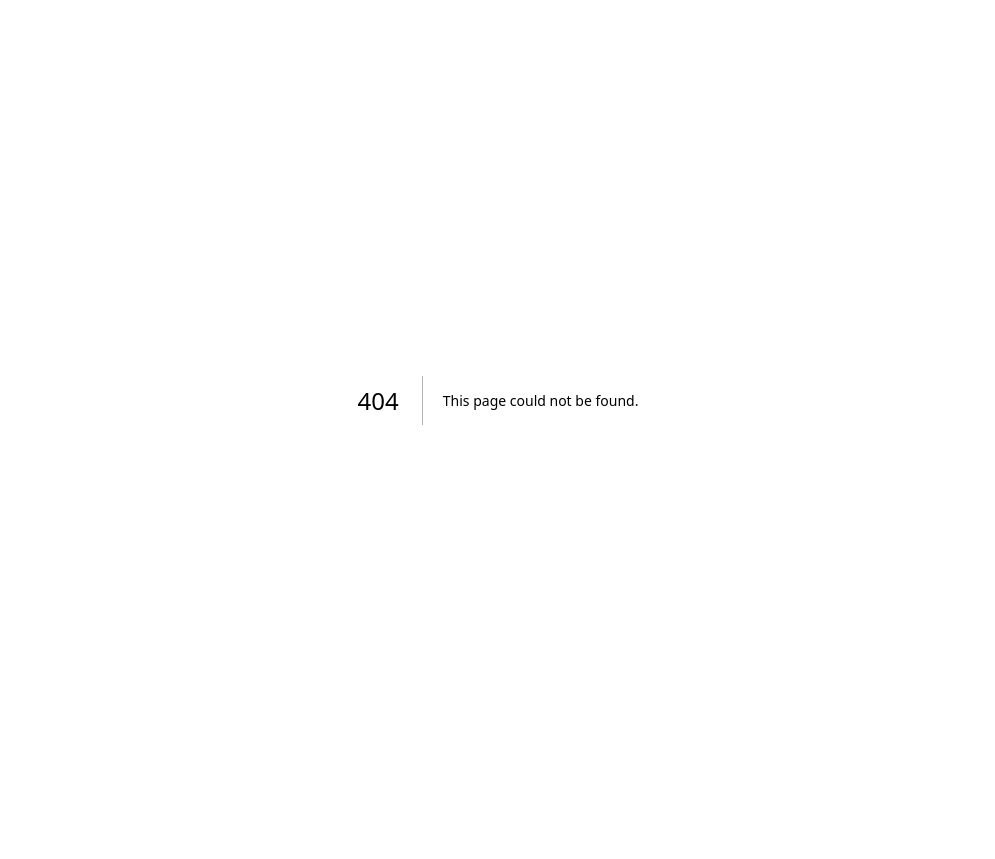
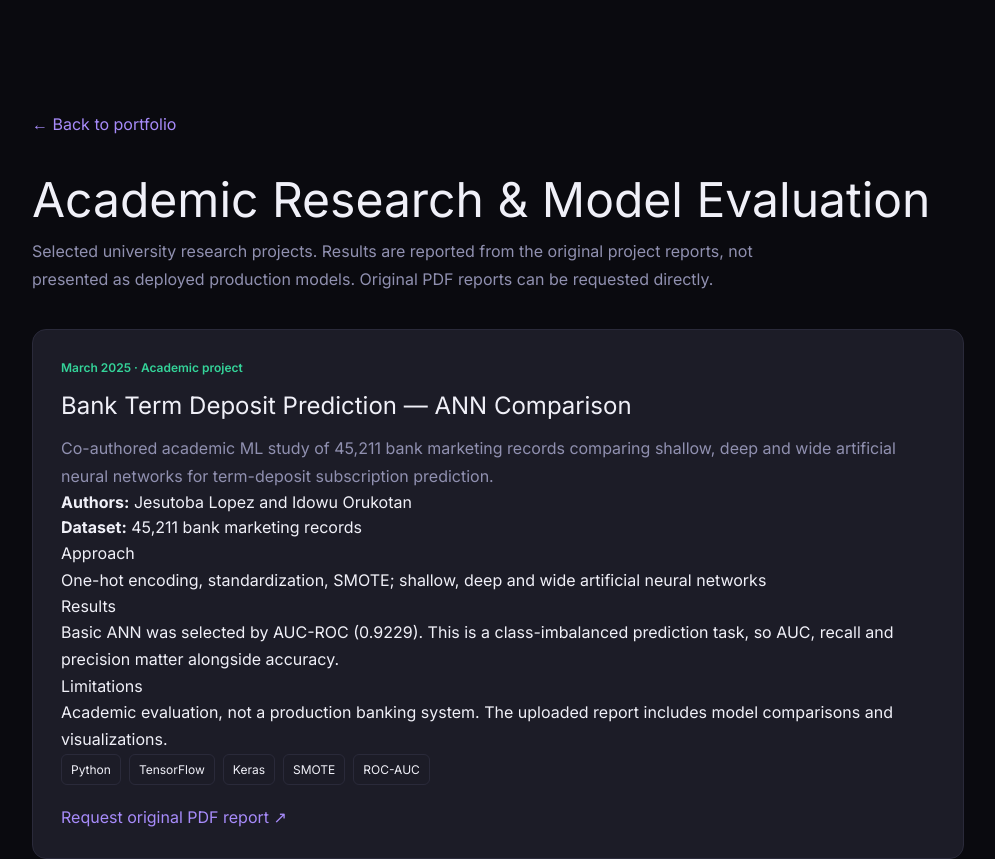
Before and after one commit to Dav-lopez/-jesutoba-portfolio, a Next.js app: page /research in a window 1280 px wide. Before the commit this address had no page. Shown: the top 859 px of the page, without its empty margins (142-1137 px from the left). Before the commit the page ends 800 px from the top, so only its background shows below. Built offline with nearby package versions, Linux system fonts and the light colour scheme.

Commit message:
feat: add detailed source-grounded research case studies

```diff
--- /dev/null
+++ b/src/app/research/page.tsx
@@ -0,0 +1,27 @@
+import Link from "next/link";
+import { projects } from "@/data";
+
+const research = [
+  { id: "bank-deposit-ann", authors: "Jesutoba Lopez and Idowu Orukotan", date: "March 2025", dataset: "45,211 bank marketing records", methods: "One-hot encoding, standardization, SMOTE; shallow, deep and wide artificial neural networks", result: "Basic ANN was selected by AUC-ROC (0.9229). This is a class-imbalanced prediction task, so AUC, recall and precision matter alongside accuracy.", limitations: "Academic evaluation, not a production banking system. The uploaded report includes model comparisons and visualizations." },
+  { id: "student-math-regression", authors: "Jesutoba Lopez and Ibrahim Olushola", date: "May 2025", dataset: "1,000 student observations from the Students Performance in Exams dataset", methods: "Linear, generalized, GLS, LAD, Huber, LTS, polynomial, subset selection, ridge, lasso and principal components regression", result: "The report compares models using R², MSE, AIC and BIC; GLS reports approximately R² = 0.878, MSE = 28.00.", limitations: "Observational academic modeling; reported associations should not be interpreted as causal effects." },
+  { id: "patient-pro-glm", authors: "Jesutoba Lopez", date: "April 2026", dataset: "5,000 simulated observations from 1,000 patients across five weekly checkpoints", methods: "Binary logistic regression, ordinal logistic regression and Poisson regression; ROC, confusion matrices and goodness-of-fit comparisons", result: "The report selects binary logistic regression for its binary target and reported fit criteria; ordinal regression retains the original outcome ordering.", limitations: "Simulated data; the report does not demonstrate clinical effectiveness or validate treatment recommendations. The models use different response representations, so AIC comparisons require caution." }
+];
+export const metadata = { title: "Academic Research | Jesutoba Lopez", description: "Machine learning and statistical modeling case studies with methods, data and limitations." };
+export default function ResearchPage() {
+  return <main style={{maxWidth:980,margin:"0 auto",padding:"7rem 1.5rem 5rem",color:"var(--text)"}}>
+    <Link href="/" style={{color:"var(--accent3)"}}>← Back to portfolio</Link>
+    <h1 style={{fontSize:"clamp(2rem,5vw,3rem)",marginTop:"1.5rem"}}>Academic Research & Model Evaluation</h1>
+    <p style={{color:"var(--text2)",lineHeight:1.7,maxWidth:740}}>Selected university research projects. Results are reported from the original project reports, not presented as deployed production models. Original PDF reports can be requested directly.</p>
+    {research.map(item=>{const p=projects.find(x=>x.id===item.id);return <article id={item.id} key={item.id} style={{scrollMarginTop:100,marginTop:36,padding:28,border:"1px solid var(--border)",borderRadius:14,background:"var(--surface)"}}>
+      <div style={{fontSize:12,color:"var(--teal2)",fontWeight:600}}>{item.date} · Academic project</div>
+      <h2 style={{fontSize:24,margin:"10px 0"}}>{p?.title}</h2>
+      <p style={{color:"var(--text2)",lineHeight:1.7}}>{p?.description}</p>
+      <p><strong>Authors:</strong> {item.authors}</p><p><strong>Dataset:</strong> {item.dataset}</p>
+      <h3>Approach</h3><p style={{lineHeight:1.7}}>{item.methods}</p>
+      <h3>Results</h3><p style={{lineHeight:1.7}}>{item.result}</p>
+      <h3>Limitations</h3><p style={{lineHeight:1.7}}>{item.limitations}</p>
+      <div style={{display:"flex",gap:8,flexWrap:"wrap"}}>{p?.tags.map(tag=><span key={tag} style={{fontSize:12,border:"1px solid var(--border)",borderRadius:6,padding:"5px 9px"}}>{tag}</span>)}</div>
+      <p style={{marginTop:20}}><a href="mailto:lopezjesutoba@gmail.com?subject=Academic%20project%20report%20request" style={{color:"var(--accent3)"}}>Request original PDF report ↗</a></p>
+    </article>})}
+  </main>;
+}
```
